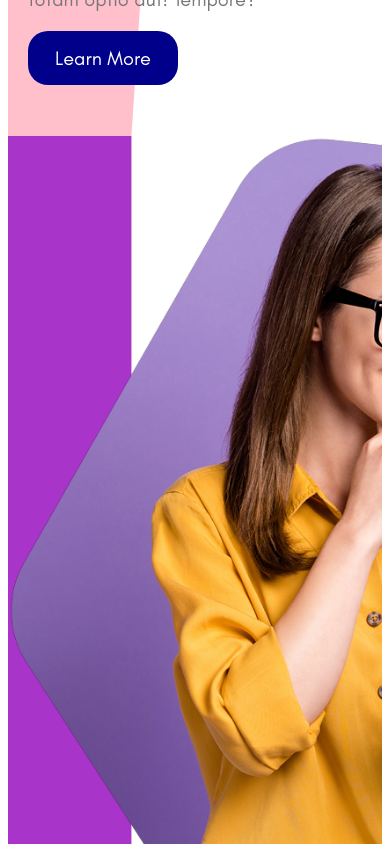
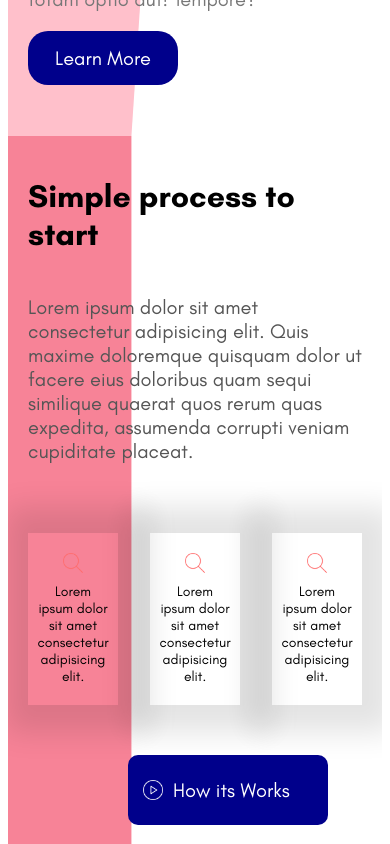
Before and after one commit to lODIN007l/Styled-react, a React (Vite) app: page / in a window 390 px wide. Shown: the part 1560-2404 px from the top of the page. Built offline with nearby package versions, Linux system fonts and the light colour scheme.

Commit message:
responsive Service

```diff
--- a/src/App.jsx
+++ b/src/App.jsx
@@ -40,7 +40,7 @@ const ServicesShape = styled.div`
   position: absolute;
   z-index: -1;
   clip-path: polygon(0% 0%, 33% 0%, 33% 100%, 0% 100%);
-  background-color: #a834c9;
+  background-color: #f78397;
 `;
 const PriceShape = styled.div`
   width: 100%;
@@ -54,6 +54,8 @@ const PriceShape = styled.div`
 `;
 
 function App() {
+  const smallScreen = window.screen.width <= 412 ? true : false;
+
   return (
     <>
       <Contenedor>
@@ -67,7 +69,7 @@ function App() {
       </Contenedor>
       <Contenedor>
         <Services />
-        <ServicesShape />
+        {!smallScreen ? <ServicesShape /> : ""}
       </Contenedor>
       <Contenedor>
         <Price />
--- a/src/components/MiniCard.jsx
+++ b/src/components/MiniCard.jsx
@@ -9,6 +9,10 @@ const Container = styled.div`
   align-items: center;
   margin-left: 100px;
   box-shadow: 5px 1px 28px 27px rgba(0, 0, 0, 0.11);
+  @media only screen and (max-width: 480px) {
+    width: 50px;
+    margin-left: 0%;
+  }
 `;
 
 const Imagen = styled.img`
@@ -17,6 +21,9 @@ const Imagen = styled.img`
 const Text = styled.span`
   margin-top: 10px;
   text-align: center;
+  @media only screen and (max-width: 480px) {
+    font-size: 14px;
+  }
 `;
 
 const MiniCard = () => {
--- a/src/components/Services.jsx
+++ b/src/components/Services.jsx
@@ -6,13 +6,22 @@ import IconoImagen from "../img/play.png";
 const Contenedor = styled.div`
   display: flex;
   height: 100%;
+  @media only screen and (max-width: 480px) {
+    flex-direction: column;
+  }
 `;
 const Left = styled.div`
   width: 50%;
   position: relative;
+  @media only screen and (max-width: 480px) {
+    display: none;
+  }
 `;
 const Right = styled.div`
   width: 50%;
+  @media only screen and (max-width: 480px) {
+    width: 100%;
+  }
 `;
 const Imagen = styled.img`
   display: ${(props) => props.open && "none"};
@@ -24,6 +33,10 @@ const Wrapper = styled.div`
   padding: 50px;
   flex-direction: column;
   /* margin-left: 20%; */
+  @media only screen and (max-width: 480px) {
+    padding: 20px;
+    /* width: ; */
+  }
 `;
 
 const Title = styled.h1``;
@@ -69,9 +82,14 @@ const Videoo = styled.iframe`
   bottom: 0;
   right: 0;
   margin: auto;
+  @media only screen and (max-width: 480px) {
+    width: 100%;
+  }
 `;
+
 const Services = () => {
   const [open, setOpen] = useState(false);
+  const smallScreen = window.screen.width <= 412 ? true : false;
 
   return (
     <Contenedor>
@@ -92,17 +110,27 @@ const Services = () => {
             similique quaerat quos rerum quas expedita, assumenda corrupti
             veniam cupiditate placeat.
           </Descripcion>
+
           <CardComponente>
             <MiniCard></MiniCard>
             <MiniCard></MiniCard>
             <MiniCard></MiniCard>
           </CardComponente>
-          <Boton onClick={() => setOpen(true)}>
+          <Boton onClick={() => setOpen(!open)}>
             <Icono src={IconoImagen} />
             How its Works
           </Boton>
         </Wrapper>
       </Right>
+      {smallScreen ? (
+        <Videoo
+          autoPlay
+          open={open}
+          src="https://www.youtube.com/embed/rnrK3zxsKdA"
+        />
+      ) : (
+        ""
+      )}
     </Contenedor>
   );
 };
```
